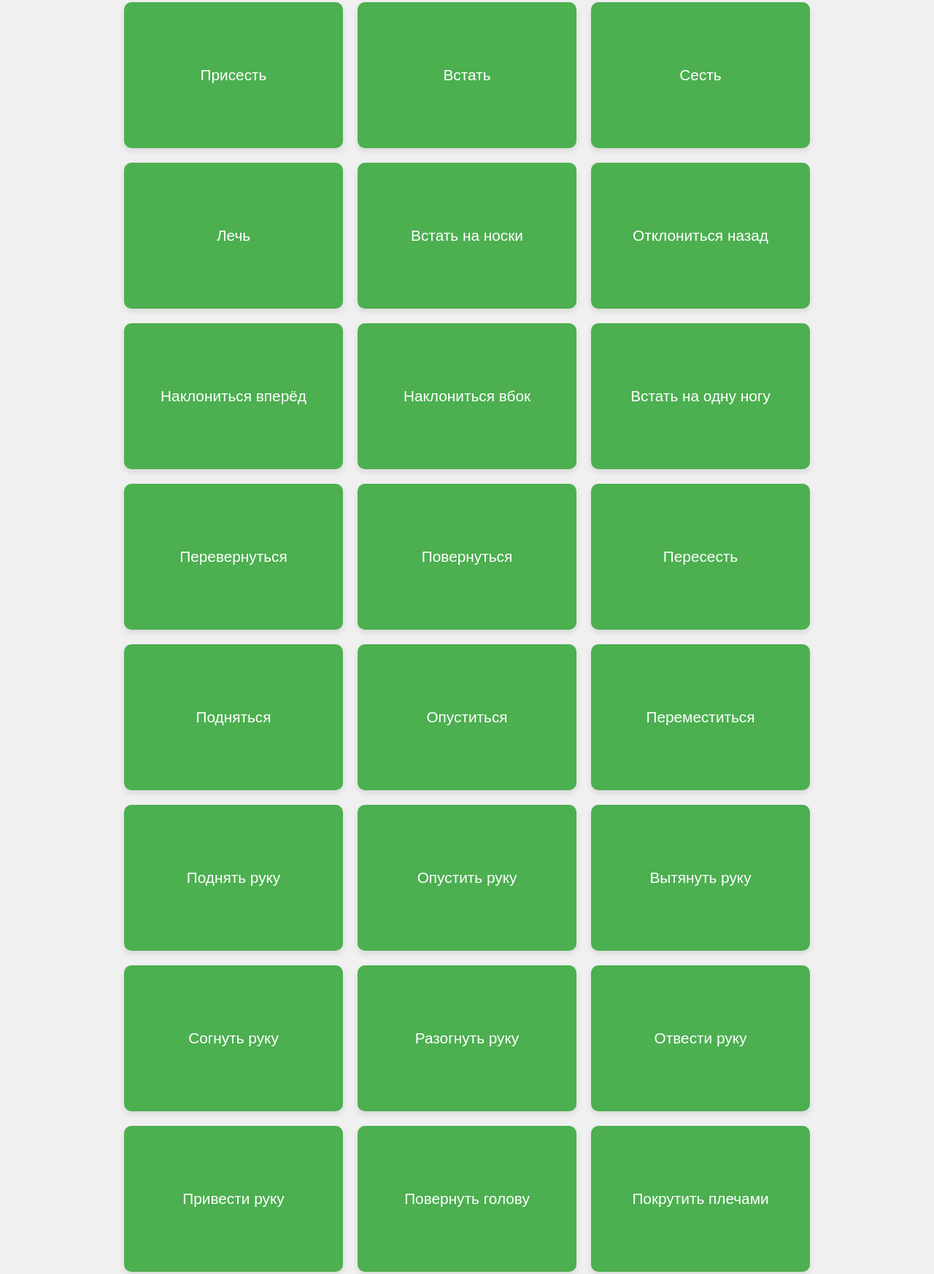
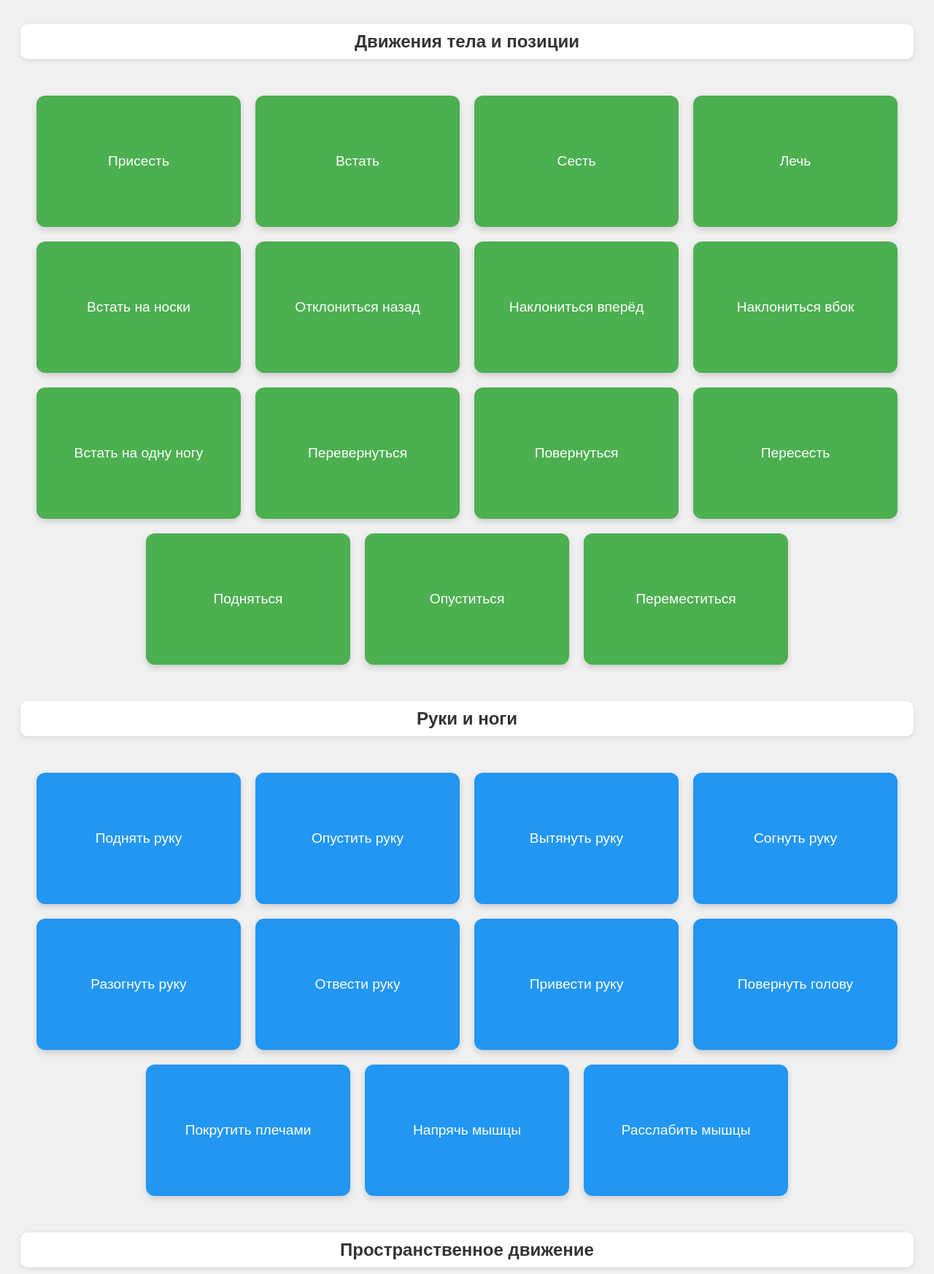
Before and after one commit to vakeriakmaria-cyber/MEDcards, a plain HTML site: page index.html in a window 1280 px wide. Shown: the part 25-1771 px from the top of the page at 73% size. Drawn offline with Linux system fonts and the light colour scheme.

Commit message:
Update index.html

```diff
--- a/index.html
+++ b/index.html
@@ -1,5 +1,5 @@
 <!DOCTYPE html>
-<html lang="en">
+<html lang="ru">
 <head>
     <meta charset="UTF-8">
     <meta name="viewport" content="width=device-width, initial-scale=1.0">
@@ -8,16 +8,31 @@
         body {
             font-family: sans-serif;
             display: flex;
+            flex-direction: column;
+            align-items: center;
+            gap: 30px;
+            padding: 30px;
+            background-color: #f0f0f0;
+        }
+        h2 {
+            text-align: center;
+            color: #333;
+            background-color: #ffffff;
+            width: 100%;
+            padding: 10px;
+            border-radius: 10px;
+            box-shadow: 0 2px 6px rgba(0,0,0,0.1);
+        }
+        .section {
+            display: flex;
             flex-wrap: wrap;
             justify-content: center;
-            align-items: center;
             gap: 20px;
-            padding: 20px;
-            background-color: #f0f0f0;
+            width: 100%;
         }
         .card {
-            width: 300px;
-            height: 200px;
+            width: 280px;
+            height: 180px;
             perspective: 1000px;
         }
         .card-inner {
@@ -26,8 +41,8 @@
             position: relative;
             transform-style: preserve-3d;
             transition: transform 0.6s;
-            box-shadow: 0 4px 8px rgba(0,0,0,0.1);
-            border-radius: 10px;
+            box-shadow: 0 4px 8px rgba(0,0,0,0.15);
+            border-radius: 12px;
             cursor: pointer;
         }
         .card.is-flipped .card-inner {
@@ -41,14 +56,11 @@
             display: flex;
             justify-content: center;
             align-items: center;
-            font-size: 1.3em;
+            font-size: 1.2em;
             text-align: center;
             padding: 15px;
             box-sizing: border-box;
-            border-radius: 10px;
-        }
-        .card-front {
-            background-color: #4CAF50;
+            border-radius: 12px;
             color: white;
         }
         .card-back {
@@ -56,59 +68,73 @@
             color: #333;
             transform: rotateY(180deg);
         }
+
+        /* Цвета по категориям */
+        .body { background-color: #4CAF50; }        /* зелёный */
+        .limbs { background-color: #2196F3; }       /* синий */
+        .space { background-color: #FF9800; }       /* оранжевый */
+        .breath { background-color: #9C27B0; }      /* фиолетовый */
     </style>
 </head>
 <body>
 
-    <!-- Движения тела и позиции -->
-    <div class="card" onclick="this.classList.toggle('is-flipped');"><div class="card-inner"><div class="card-front">Присесть</div><div class="card-back">To squat</div></div></div>
-    <div class="card" onclick="this.classList.toggle('is-flipped');"><div class="card-inner"><div class="card-front">Встать</div><div class="card-back">To stand up</div></div></div>
-    <div class="card" onclick="this.classList.toggle('is-flipped');"><div class="card-inner"><div class="card-front">Сесть</div><div class="card-back">To sit down</div></div></div>
-    <div class="card" onclick="this.classList.toggle('is-flipped');"><div class="card-inner"><div class="card-front">Лечь</div><div class="card-back">To lie down</div></div></div>
-    <div class="card" onclick="this.classList.toggle('is-flipped');"><div class="card-inner"><div class="card-front">Встать на носки</div><div class="card-back">To stand on tiptoes</div></div></div>
-    <div class="card" onclick="this.classList.toggle('is-flipped');"><div class="card-inner"><div class="card-front">Отклониться назад</div><div class="card-back">To lean back</div></div></div>
-    <div class="card" onclick="this.classList.toggle('is-flipped');"><div class="card-inner"><div class="card-front">Наклониться вперёд</div><div class="card-back">To lean forward</div></div></div>
-    <div class="card" onclick="this.classList.toggle('is-flipped');"><div class="card-inner"><div class="card-front">Наклониться вбок</div><div class="card-back">To lean to the side</div></div></div>
-    <div class="card" onclick="this.classList.toggle('is-flipped');"><div class="card-inner"><div class="card-front">Встать на одну ногу</div><div class="card-back">To stand on one leg</div></div></div>
-    <div class="card" onclick="this.classList.toggle('is-flipped');"><div class="card-inner"><div class="card-front">Перевернуться</div><div class="card-back">To roll over</div></div></div>
-    <div class="card" onclick="this.classList.toggle('is-flipped');"><div class="card-inner"><div class="card-front">Повернуться</div><div class="card-back">To turn around</div></div></div>
-    <div class="card" onclick="this.classList.toggle('is-flipped');"><div class="card-inner"><div class="card-front">Пересесть</div><div class="card-back">To transfer (oneself)</div></div></div>
-    <div class="card" onclick="this.classList.toggle('is-flipped');"><div class="card-inner"><div class="card-front">Подняться</div><div class="card-back">To get up</div></div></div>
-    <div class="card" onclick="this.classList.toggle('is-flipped');"><div class="card-inner"><div class="card-front">Опуститься</div><div class="card-back">To lower yourself</div></div></div>
-    <div class="card" onclick="this.classList.toggle('is-flipped');"><div class="card-inner"><div class="card-front">Переместиться</div><div class="card-back">To transfer / reposition</div></div></div>
+    <h2>Движения тела и позиции</h2>
+    <div class="section">
+        <div class="card" onclick="this.classList.toggle('is-flipped');"><div class="card-inner body"><div class="card-front">Присесть</div><div class="card-back">To squat</div></div></div>
+        <div class="card" onclick="this.classList.toggle('is-flipped');"><div class="card-inner body"><div class="card-front">Встать</div><div class="card-back">To stand up</div></div></div>
+        <div class="card" onclick="this.classList.toggle('is-flipped');"><div class="card-inner body"><div class="card-front">Сесть</div><div class="card-back">To sit down</div></div></div>
+        <div class="card" onclick="this.classList.toggle('is-flipped');"><div class="card-inner body"><div class="card-front">Лечь</div><div class="card-back">To lie down</div></div></div>
+        <div class="card" onclick="this.classList.toggle('is-flipped');"><div class="card-inner body"><div class="card-front">Встать на носки</div><div class="card-back">To stand on tiptoes</div></div></div>
+        <div class="card" onclick="this.classList.toggle('is-flipped');"><div class="card-inner body"><div class="card-front">Отклониться назад</div><div class="card-back">To lean back</div></div></div>
+        <div class="card" onclick="this.classList.toggle('is-flipped');"><div class="card-inner body"><div class="card-front">Наклониться вперёд</div><div class="card-back">To lean forward</div></div></div>
+        <div class="card" onclick="this.classList.toggle('is-flipped');"><div class="card-inner body"><div class="card-front">Наклониться вбок</div><div class="card-back">To lean to the side</div></div></div>
+        <div class="card" onclick="this.classList.toggle('is-flipped');"><div class="card-inner body"><div class="card-front">Встать на одну ногу</div><div class="card-back">To stand on one leg</div></div></div>
+        <div class="card" onclick="this.classList.toggle('is-flipped');"><div class="card-inner body"><div class="card-front">Перевернуться</div><div class="card-back">To roll over</div></div></div>
+        <div class="card" onclick="this.classList.toggle('is-flipped');"><div class="card-inner body"><div class="card-front">Повернуться</div><div class="card-back">To turn around</div></div></div>
+        <div class="card" onclick="this.classList.toggle('is-flipped');"><div class="card-inner body"><div class="card-front">Пересесть</div><div class="card-back">To transfer (oneself)</div></div></div>
+        <div class="card" onclick="this.classList.toggle('is-flipped');"><div class="card-inner body"><div class="card-front">Подняться</div><div class="card-back">To get up</div></div></div>
+        <div class="card" onclick="this.classList.toggle('is-flipped');"><div class="card-inner body"><div class="card-front">Опуститься</div><div class="card-back">To lower yourself</div></div></div>
+        <div class="card" onclick="this.classList.toggle('is-flipped');"><div class="card-inner body"><div class="card-front">Переместиться</div><div class="card-back">To transfer / reposition</div></div></div>
+    </div>
 
-    <!-- Руки и ноги -->
-    <div class="card" onclick="this.classList.toggle('is-flipped');"><div class="card-inner"><div class="card-front">Поднять руку</div><div class="card-back">To raise the arm</div></div></div>
-    <div class="card" onclick="this.classList.toggle('is-flipped');"><div class="card-inner"><div class="card-front">Опустить руку</div><div class="card-back">To lower the arm</div></div></div>
-    <div class="card" onclick="this.classList.toggle('is-flipped');"><div class="card-inner"><div class="card-front">Вытянуть руку</div><div class="card-back">To stretch the arm (вытяните руку вперёд)</div></div></div>
-    <div class="card" onclick="this.classList.toggle('is-flipped');"><div class="card-inner"><div class="card-front">Согнуть руку</div><div class="card-back">To bend the arm</div></div></div>
-    <div class="card" onclick="this.classList.toggle('is-flipped');"><div class="card-inner"><div class="card-front">Разогнуть руку</div><div class="card-back">To straighten the arm</div></div></div>
-    <div class="card" onclick="this.classList.toggle('is-flipped');"><div class="card-inner"><div class="card-front">Отвести руку</div><div class="card-back">To move the arm away</div></div></div>
-    <div class="card" onclick="this.classList.toggle('is-flipped');"><div class="card-inner"><div class="card-front">Привести руку</div><div class="card-back">To bring the arm back</div></div></div>
-    <div class="card" onclick="this.classList.toggle('is-flipped');"><div class="card-inner"><div class="card-front">Повернуть голову</div><div class="card-back">To turn the head</div></div></div>
-    <div class="card" onclick="this.classList.toggle('is-flipped');"><div class="card-inner"><div class="card-front">Покрутить плечами</div><div class="card-back">To roll the shoulders</div></div></div>
-    <div class="card" onclick="this.classList.toggle('is-flipped');"><div class="card-inner"><div class="card-front">Напрячь мышцы</div><div class="card-back">To tense the muscles</div></div></div>
-    <div class="card" onclick="this.classList.toggle('is-flipped');"><div class="card-inner"><div class="card-front">Расслабить мышцы</div><div class="card-back">To relax the muscles</div></div></div>
+    <h2>Руки и ноги</h2>
+    <div class="section">
+        <div class="card" onclick="this.classList.toggle('is-flipped');"><div class="card-inner limbs"><div class="card-front">Поднять руку</div><div class="card-back">To raise the arm</div></div></div>
+        <div class="card" onclick="this.classList.toggle('is-flipped');"><div class="card-inner limbs"><div class="card-front">Опустить руку</div><div class="card-back">To lower the arm</div></div></div>
+        <div class="card" onclick="this.classList.toggle('is-flipped');"><div class="card-inner limbs"><div class="card-front">Вытянуть руку</div><div class="card-back">To stretch the arm (вытяните руку вперёд)</div></div></div>
+        <div class="card" onclick="this.classList.toggle('is-flipped');"><div class="card-inner limbs"><div class="card-front">Согнуть руку</div><div class="card-back">To bend the arm</div></div></div>
+        <div class="card" onclick="this.classList.toggle('is-flipped');"><div class="card-inner limbs"><div class="card-front">Разогнуть руку</div><div class="card-back">To straighten the arm</div></div></div>
+        <div class="card" onclick="this.classList.toggle('is-flipped');"><div class="card-inner limbs"><div class="card-front">Отвести руку</div><div class="card-back">To move the arm away</div></div></div>
+        <div class="card" onclick="this.classList.toggle('is-flipped');"><div class="card-inner limbs"><div class="card-front">Привести руку</div><div class="card-back">To bring the arm back</div></div></div>
+        <div class="card" onclick="this.classList.toggle('is-flipped');"><div class="card-inner limbs"><div class="card-front">Повернуть голову</div><div class="card-back">To turn the head</div></div></div>
+        <div class="card" onclick="this.classList.toggle('is-flipped');"><div class="card-inner limbs"><div class="card-front">Покрутить плечами</div><div class="card-back">To roll the shoulders</div></div></div>
+        <div class="card" onclick="this.classList.toggle('is-flipped');"><div class="card-inner limbs"><div class="card-front">Напрячь мышцы</div><div class="card-back">To tense the muscles</div></div></div>
+        <div class="card" onclick="this.classList.toggle('is-flipped');"><div class="card-inner limbs"><div class="card-front">Расслабить мышцы</div><div class="card-back">To relax the muscles</div></div></div>
+    </div>
 
-    <!-- Пространственное движение -->
-    <div class="card" onclick="this.classList.toggle('is-flipped');"><div class="card-inner"><div class="card-front">Отодвинуться</div><div class="card-back">To move back / To scoot back</div></div></div>
-    <div class="card" onclick="this.classList.toggle('is-flipped');"><div class="card-inner"><div class="card-front">Придвинуться</div><div class="card-back">To move closer / To scoot forward</div></div></div>
-    <div class="card" onclick="this.classList.toggle('is-flipped');"><div class="card-inner"><div class="card-front">Подвинуться</div><div class="card-back">To shift / To scoot</div></div></div>
-    <div class="card" onclick="this.classList.toggle('is-flipped');"><div class="card-inner"><div class="card-front">Сместиться</div><div class="card-back">To shift slightly</div></div></div>
-    <div class="card" onclick="this.classList.toggle('is-flipped');"><div class="card-inner"><div class="card-front">Подползти</div><div class="card-back">To crawl / To inch closer</div></div></div>
-    <div class="card" onclick="this.classList.toggle('is-flipped');"><div class="card-inner"><div class="card-front">Прислониться</div><div class="card-back">To lean against</div></div></div>
-    <div class="card" onclick="this.classList.toggle('is-flipped');"><div class="card-inner"><div class="card-front">Упереться</div><div class="card-back">To brace (oneself)</div></div></div>
-    <div class="card" onclick="this.classList.toggle('is-flipped');"><div class="card-inner"><div class="card-front">Оттолкнуться</div><div class="card-back">To push off</div></div></div>
+    <h2>Пространственное движение</h2>
+    <div class="section">
+        <div class="card" onclick="this.classList.toggle('is-flipped');"><div class="card-inner space"><div class="card-front">Отодвинуться</div><div class="card-back">To move back / To scoot back</div></div></div>
+        <div class="card" onclick="this.classList.toggle('is-flipped');"><div class="card-inner space"><div class="card-front">Придвинуться</div><div class="card-back">To move closer / To scoot forward</div></div></div>
+        <div class="card" onclick="this.classList.toggle('is-flipped');"><div class="card-inner space"><div class="card-front">Подвинуться</div><div class="card-back">To shift / To scoot</div></div></div>
+        <div class="card" onclick="this.classList.toggle('is-flipped');"><div class="card-inner space"><div class="card-front">Сместиться</div><div class="card-back">To shift slightly</div></div></div>
+        <div class="card" onclick="this.classList.toggle('is-flipped');"><div class="card-inner space"><div class="card-front">Подползти</div><div class="card-back">To crawl / To inch closer</div></div></div>
+        <div class="card" onclick="this.classList.toggle('is-flipped');"><div class="card-inner space"><div class="card-front">Прислониться</div><div class="card-back">To lean against</div></div></div>
+        <div class="card" onclick="this.classList.toggle('is-flipped');"><div class="card-inner space"><div class="card-front">Упереться</div><div class="card-back">To brace (oneself)</div></div></div>
+        <div class="card" onclick="this.classList.toggle('is-flipped');"><div class="card-inner space"><div class="card-front">Оттолкнуться</div><div class="card-back">To push off</div></div></div>
+    </div>
 
-    <!-- Дыхание и мелкая моторика -->
-    <div class="card" onclick="this.classList.toggle('is-flipped');"><div class="card-inner"><div class="card-front">Делать вдох</div><div class="card-back">To inhale</div></div></div>
-    <div class="card" onclick="this.classList.toggle('is-flipped');"><div class="card-inner"><div class="card-front">Делать выдох</div><div class="card-back">To exhale</div></div></div>
-    <div class="card" onclick="this.classList.toggle('is-flipped');"><div class="card-inner"><div class="card-front">Дышать</div><div class="card-back">To breathe</div></div></div>
-    <div class="card" onclick="this.classList.toggle('is-flipped');"><div class="card-inner"><div class="card-front">Потянуться</div><div class="card-back">To reach / stretch out</div></div></div>
-    <div class="card" onclick="this.classList.toggle('is-flipped');"><div class="card-inner"><div class="card-front">Удерживать позу</div><div class="card-back">To hold a position</div></div></div>
-    <div class="card" onclick="this.classList.toggle('is-flipped');"><div class="card-inner"><div class="card-front">Повторить движение</div><div class="card-back">To repeat the movement</div></div></div>
-    <div class="card" onclick="this.classList.toggle('is-flipped');"><div class="card-inner"><div class="card-front">Ускорить движение</div><div class="card-back">To speed up the movement</div></div></div>
-    <div class="card" onclick="this.classList.toggle('is-flipped');"><div class="card-inner"><div class="card-front">Замедлить движение</div><div class="card-back">To slow down the movement</div></div></div>
+    <h2>Дыхание и мелкая моторика</h2>
+    <div class="section">
+        <div class="card" onclick="this.classList.toggle('is-flipped');"><div class="card-inner breath"><div class="card-front">Делать вдох</div><div class="card-back">To inhale</div></div></div>
+        <div class="card" onclick="this.classList.toggle('is-flipped');"><div class="card-inner breath"><div class="card-front">Делать выдох</div><div class="card-back">To exhale</div></div></div>
+        <div class="card" onclick="this.classList.toggle('is-flipped');"><div class="card-inner breath"><div class="card-front">Дышать</div><div class="card-back">To breathe</div></div></div>
+        <div class="card" onclick="this.classList.toggle('is-flipped');"><div class="card-inner breath"><div class="card-front">Потянуться</div><div class="card-back">To reach / stretch out</div></div></div>
+        <div class="card" onclick="this.classList.toggle('is-flipped');"><div class="card-inner breath"><div class="card-front">Удерживать позу</div><div class="card-back">To hold a position</div></div></div>
+        <div class="card" onclick="this.classList.toggle('is-flipped');"><div class="card-inner breath"><div class="card-front">Повторить движение</div><div class="card-back">To repeat the movement</div></div></div>
+        <div class="card" onclick="this.classList.toggle('is-flipped');"><div class="card-inner breath"><div class="card-front">Ускорить движение</div><div class="card-back">To speed up the movement</div></div></div>
+        <div class="card" onclick="this.classList.toggle('is-flipped');"><div class="card-inner breath"><div class="card-front">Замедлить движение</div><div class="card-back">To slow down the movement</div></div></div>
+    </div>
 
 </body>
 </html>
```
